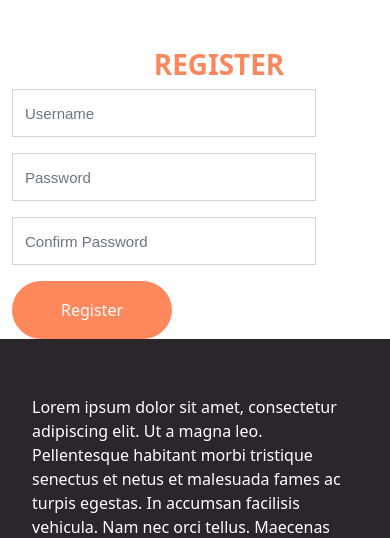
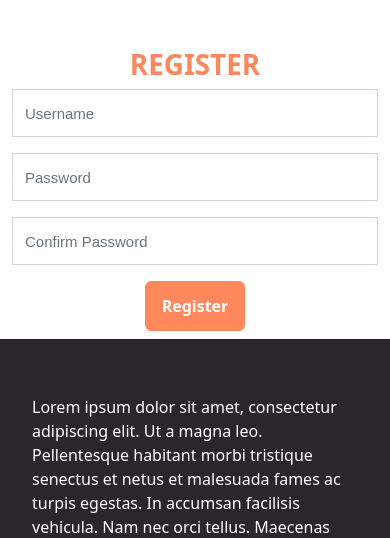
Before and after one commit to Libbna/CUSTOM-CMS, a PHP site: page /register in a window 390 px wide. Shown: the part 64-602 px from the top of the page. Run offline with PHP 8.4, Linux system fonts and the light colour scheme; data that the repository does not hold is empty; a stand-in replaces the project's code that opens the database connection; some libraries are stand-ins or nearby versions.

Commit message:
#211: fixed login and register page on mobile view

```diff
--- a/assets/css/main.css
+++ b/assets/css/main.css
@@ -262,32 +262,22 @@ body {
   border: none;
 }
 
-@media only screen and (min-width: 768px) {
-  .login_container {
-    padding-left: 8rem;
-  }
-}
-
-@media only screen and (min-width: 1200px) {
-  .login_container {
-    padding-left: 22rem;
-  }
+.login_container {
+  display: -webkit-box;
+  display: -ms-flexbox;
+  display: flex;
+  -webkit-box-pack: center;
+      -ms-flex-pack: center;
+          justify-content: center;
 }
 
 .login_container h1 {
   font-weight: 600;
   color: #fb885c;
-  margin-left: 3rem;
 }
 
 .login_container .login-form {
-  width: 19rem;
-}
-
-@media only screen and (min-width: 768px) {
-  .login_container .login-form {
-    width: 28rem;
-  }
+  width: 100%;
 }
 
 .login_container .frm_input {
@@ -297,7 +287,10 @@ body {
 }
 
 .login_container .sumbit-btn {
-  border-radius: 30px;
+  min-width: 100px;
+  height: 50px;
+  font-weight: 600;
+  border-radius: 6px;
   background: #ff895d;
   border: 1px solid #ff895d;
   color: #fff;
--- a/assets/scss/layout/_login-register.scss
+++ b/assets/scss/layout/_login-register.scss
@@ -1,23 +1,13 @@
 .login_container {
-    @media only screen and (min-width: 768px) {
-        padding-left: 8rem;
-    }
-    @media only screen and (min-width: 1200px) {
-        padding-left: 22rem;
-    }
+    display: flex;
+    justify-content: center;
 
     h1 {
         font-weight: 600;
         color: #fb885c;
-        margin-left: 3rem;
     }
-
     .login-form {
-        width: 19rem;
-        @media only screen and (min-width: 768px) {
-            width: 28rem;
-        }
-
+        width: 100%;
     }
 
     .frm_input {
@@ -27,7 +17,10 @@
     }
 
     .sumbit-btn {
-        border-radius: 30px;
+        min-width: 100px;
+        height: 50px;
+        font-weight: 600;
+        border-radius: 6px;
         background: #ff895d;
         border: 1px solid #ff895d;
         color: #fff;
--- a/views/templates/loginForm.html.twig
+++ b/views/templates/loginForm.html.twig
@@ -7,7 +7,7 @@
 	{% endif %}
 
 	<div class="container mt-5 login_container">
-		<div class="col-md-6 order-md-last pr-md-5">
+		<div class="col-xl-5 col-lg-6 col-md-8 col-sm-12 col-12 ">
 			<h1 class="text-center">LOGIN</h1>
 			<form action="login-insert" method="POST" class="border-0 login-form">
 				<div class="form-group mb-3">
@@ -16,8 +16,8 @@
 				<div class="form-group mb-3">
 					<input type="password" name="userPassword" class="form-control rounded-0 frm_input" placeholder="Password">
 				</div>
-				<div class="form-group">
-					<input type="submit" name="submitBtn" value="Login" class="btn btn-primary py-3 px-5 sumbit-btn">
+				<div class="form-group d-flex my-2">
+					<input type="submit" name="submitBtn" value="Login" class="btn btn-primary mx-auto sumbit-btn">
 				</div>
 			</form>
 		</div>
--- a/views/templates/registerForm.html.twig
+++ b/views/templates/registerForm.html.twig
@@ -4,7 +4,7 @@
 {% block body %}
 
 	<div class="container mt-5 login_container">
-		<div class="col-md-6 order-md-last pr-md-5">
+		<div class="col-xl-5 col-lg-6 col-md-8 col-sm-12 col-12">
 			<h1 class="text-center">REGISTER</h1>
 			<form action="register-insert" method="POST" class="border-0 login-form">
 				<div class="form-group mb-3">
@@ -19,8 +19,8 @@
 				<div class="form-group mb-3">
 					<input type="hidden" name="role" value="authenticated"/>
 				</div>
-				<div class="form-group">
-					<input type="submit" name="submitBtn" value="Register" class="btn btn-primary py-3 px-5 sumbit-btn">
+				<div class="form-group my-2 d-flex">
+					<input type="submit" name="submitBtn" value="Register" class="btn btn-primary mx-auto sumbit-btn">
 				</div>
 			</form>
 		</div>
```
Also changed, not shown: 1 other file.
